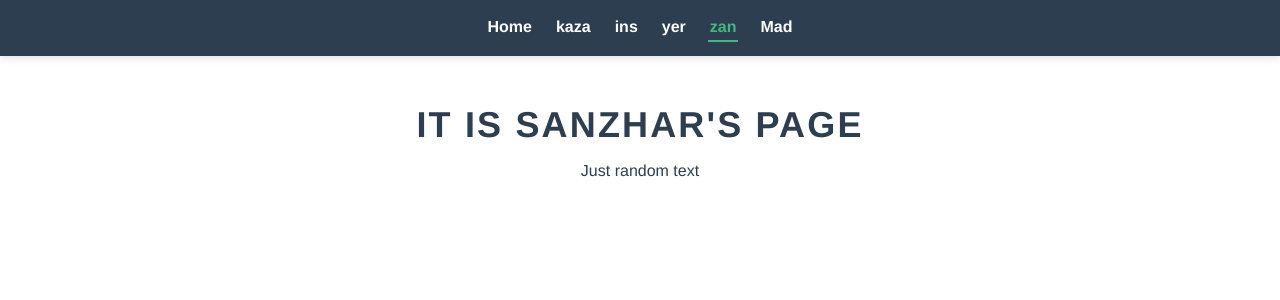
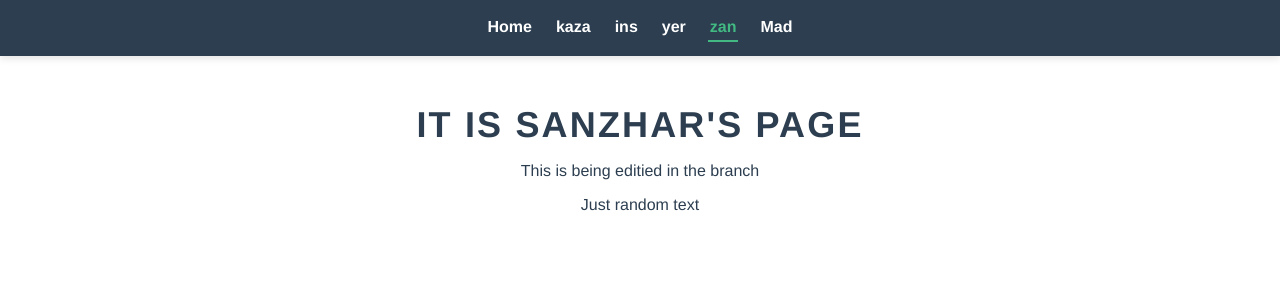
Before and after one commit to activikid-ai/vuesample, a Vue app: page /zan in a window 1280 px wide. Shown: the top 300 px of the page. Built offline with nearby package versions, Linux system fonts and the light colour scheme.

Commit message:
Update ZanView.vue with branch editing being editing
Added a note indicating the branch being edited.

```diff
--- a/src/views/ZanView.vue
+++ b/src/views/ZanView.vue
@@ -1,6 +1,9 @@
 <template>
   <div class="student-page">
     <h1>It is Sanzhar's page</h1>
+    This is being editied in the branch
+
+
     <!-- TODO (zan): put your page content below. Edit ONLY this file. -->
     <p>Just random text</p>
   </div>
```
